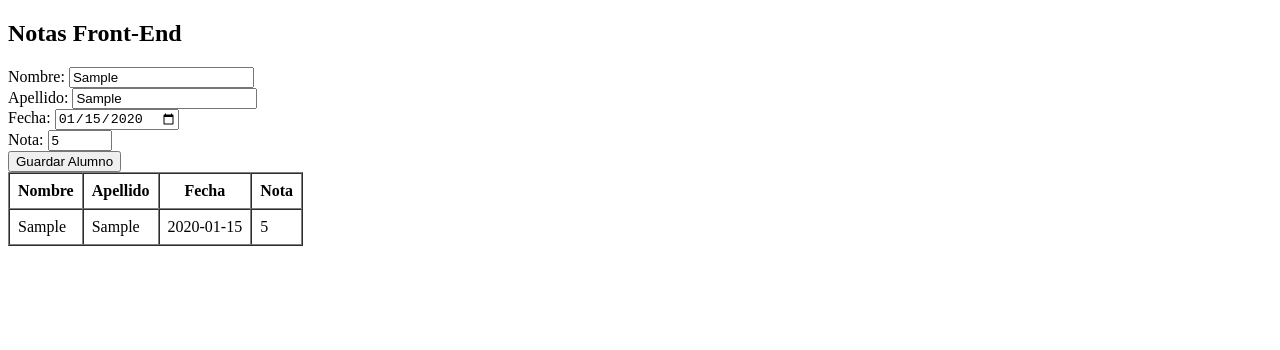
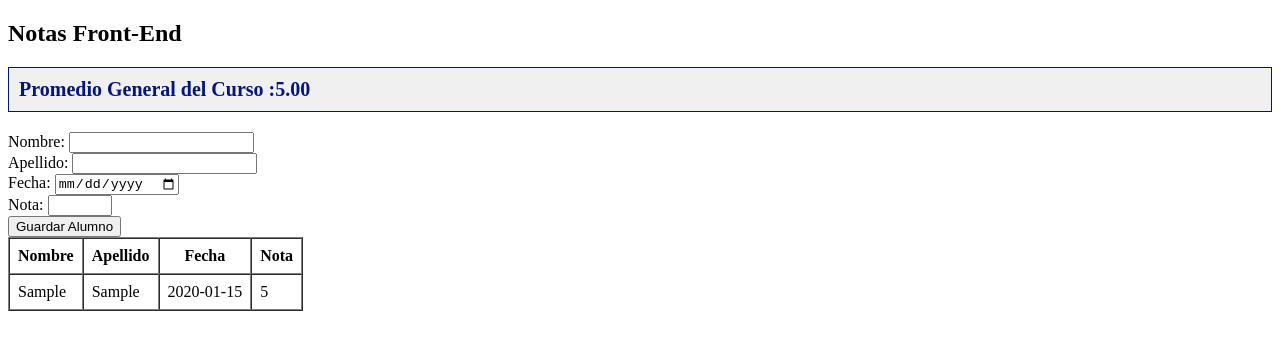
Before and after one commit to nanini0/proyecto, a plain HTML site: page index.html in a window 1280 px wide. Both pictures are taken after typing "Sample", "Sample", "2020-01-15", "5" into the empty fields and a click on the button "Guardar Alumno". Drawn offline with Linux system fonts and the light colour scheme.

Commit message:
calcular promedio

```diff
--- a/app.js
+++ b/app.js
@@ -1,6 +1,9 @@
 //arreglo donde iran los objeos alumno
 const students = [];
-const tableBody=document.querySelector("#studensTable tbody")
+const tableBody=document.querySelector("#studensTable tbody");
+
+const averageDiv=document.getElementById("average");
+
 
 document.getElementById("studentForm").addEventListener("submit",
     function(e){
@@ -25,6 +28,8 @@ document.getElementById("studentForm").addEventListener("submit",
 
         students.push(student)
         addStudentToTable(student)
+        calculateAverage();
+        this.reset()
     }
 );
 
@@ -37,4 +42,14 @@ function addStudentToTable(student){
     <td>${student.grade}</td>
     `;
     tableBody.appendChild(row);
-}
+    }
+
+    function calculateAverage(){
+        if ( students.length===0){
+            averageDiv.textContent="Promedio General del Curso : N/A"
+            return
+        }
+        const total = students.reduce((sum,student)=>sum+student.grade,0);
+        const prom=total/students.length;
+        averageDiv.textContent="Promedio General del Curso :" + prom.toFixed(2);
+    }
--- a/index.html
+++ b/index.html
@@ -4,10 +4,22 @@
     <meta charset="UTF-8">
     <meta name="viewport" content="width=device-width, initial-scale=1.0">
     <title>Document</title>
+    <style>
+        #average{
+            margin: 16px 0;
+            padding: 10px;
+            background-color: #f0f0f0;
+            border: 1px solid #04167c ;
+            font-size: 20px;
+            margin-bottom: 20px;
+            font-weight: bold;
+            color: #04167c;
+        }
+    </style>
 </head>
 <body>
     <h2>Notas Front-End</h2>
-
+    <div id="average">Promedio General del Curso : N/A</div>
 <form id="studentForm">
     <div>
         <label for="name">Nombre: </label>
```
